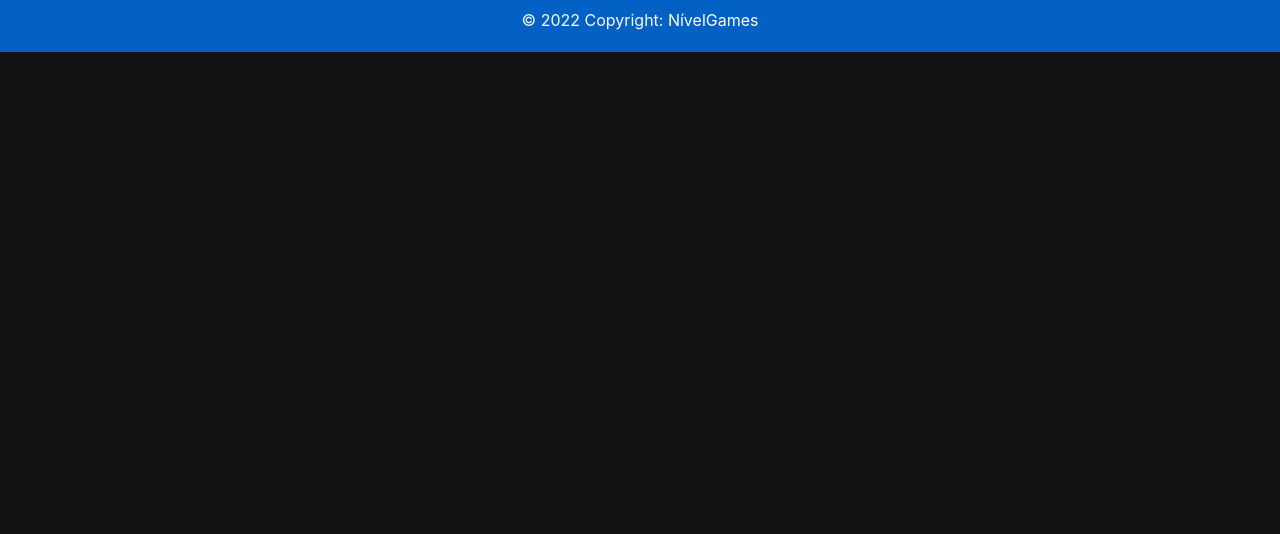
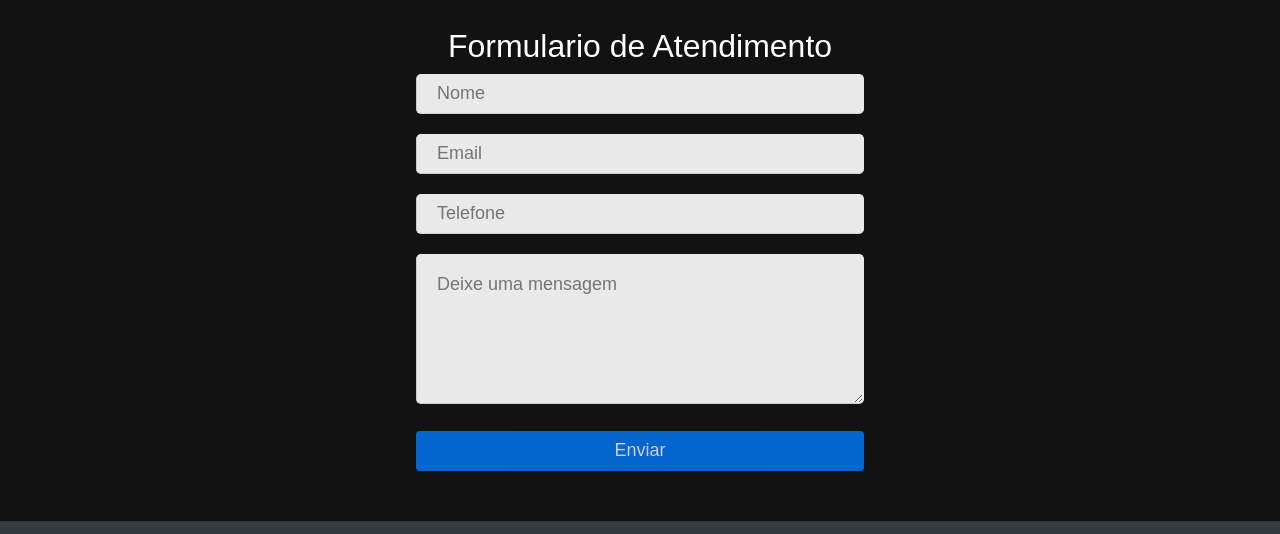
Before and after one commit to vinigabrielfeitosa/nivelgames, a plain HTML site: page Quemsomos.html in a window 1280 px wide. Shown: the part 1136-1670 px from the top of the page. Before the commit the page ends 1188 px from the top, so only its background shows below. Drawn offline with nearby package versions, Linux system fonts and the light colour scheme.

Commit message:
first commit

```diff
--- a/Quemsomos.html
+++ b/Quemsomos.html
@@ -68,11 +68,11 @@
   </script>
 
   <main class="banner" id="bannercapa">
-    <img src="imagens/About me.jpg" id="capabanner" alt="">
+    <img src="imagens/About me.jpg" width="90%" height="350px" id="capabanner" alt="">
   </main>
 
   <section class="quemsomos">
-  <h2 style="color: white; width: 100%; text-align: center;">Sobre a NivelGames</h2>
+  <h1 style="color: white; width: 100%; text-align: center;">Sobre a NivelGames</h1>
   <p id="pqs" style="text-align: center; color: white; font-size: 20px;">Fundada em 2022, a Nivel Games é a plataforma de jogos digitais,  com sede em São Paulo. É possível adquirir lançamentos, títulos clássicos e até mesmo coletâneas de jogos. Atualmente, a loja conta com um catálogo de mais de 100 jogos de empresas como Playstation e Xbox. </p>
   </section>
 
@@ -87,6 +87,22 @@
     <div class="textqs"><h2 style="margin-top: 0;">Suporte</h2> Nivel Games oferece suporte, fazendo de tudo para ajudá-lo em caso de problemas ou dúvidas.
     </div>
   </div>
+  </section>
+
+  <section class="quemsomos">
+    <h1 style="color: white; width: 100%; text-align: center;">Nossa Missão</h1>
+    <p id="pqs" style="text-align: center; color: white; font-size: 20px;">Oferecer ao cliente produtos de qualidade e preços baixo, buscando sempre oferecer o melhor atendimento.</p>
+  </section>
+
+  <section class="forms">
+      <form action="#" class="form-contact" method="post" tabindex="1">
+        <h2 style="text-align: center; color: white;">Formulario de Atendimento</h2>
+        <input type="text" class="form-contact-input" name="nome" placeholder="Nome" required />
+        <input type="email" class="form-contact-input" name="email" placeholder="Email" required />
+        <input type="tel" class="form-contact-input" name="tel" placeholder="Telefone" />
+        <textarea class="form-contact-textarea" name="conteudo" placeholder="Deixe uma mensagem" required></textarea>
+        <button type="submit" class="form-contact-button">Enviar</button>
+      </form>
   </section>
 
   <footer class="bg-dark text-light" style="background-color: #202020; margin-top: 30px;">
--- a/css/estilo.css
+++ b/css/estilo.css
@@ -170,6 +170,82 @@ a{
     width: 300px;
 }
 
+.forms{
+  margin-top: 30px;
+  display: flex;
+  flex-direction: row;
+  flex-wrap: wrap;
+  width: 100%;
+  /* border: 1px solid red; */
+  align-items: center;
+  justify-content: center;
+}
+
+.form-contact {
+  width: 35%;
+  font-family: "Arial", Times, serif;
+}
+
+.form-contact-input {
+  width: 100%;
+  color: #292929;
+  font-size: 18px;
+  background-color: #E9E9E9;
+  border: 1px solid #E9E9E9;
+  -moz-border-radius: 5px;
+  -webkit-border-radius: 5px;
+  border-radius: 5px;
+  height: 40px;
+  margin-bottom: 20px;
+  border-bottom: 1px solid #ccc;
+  border-left: 1px solid #ccc;
+  text-indent: 20px;
+}
+
+.form-contact-textarea {
+  width: 100%;
+  color: #292929;
+  font-size: 18px;
+  background-color: #E9E9E9;
+  border: 1px solid #E9E9E9;
+  -moz-border-radius: 5px;
+  -webkit-border-radius: 5px;
+  border-radius: 5px;
+  height: 150px;
+  margin-bottom: 20px;
+  border-bottom: 1px solid #ccc;
+  border-left: 1px solid #ccc;
+  text-indent: 20px;
+  padding-top: 16px;
+  padding-left: 0;
+  padding-right: 0;
+  font-family: "Arial", Times, serif;
+
+}
+
+.form-contact-button {
+  width: 100%;
+  font-size: 18px;
+  border-radius: 4px;
+  color: #fff;
+  height: 40px;
+  opacity: .8;
+  margin-bottom: 20px;
+  cursor: pointer;
+  background: #007bff;
+  display: block;
+  border: none;
+  transition: 1s;
+}
+
+.form-contact-button:hover {
+  opacity: 1;
+}
+
+.form-group{
+  color: white;
+}
+
 .subbanner1{
     display: flex;
     flex-direction: row;
@@ -334,14 +410,6 @@ a{
 
 }
 
-
-.formulario{
-  color: white;
-  margin-top: 20px;
-  text-align: center;
-  width: 100%;
-  border: 1px solid green;
-}
 
 /* CARDS */
 
@@ -546,6 +614,10 @@ a{
         margin-bottom: auto;
     }
 
+    .form-contact{
+      width: 100%;
+    }
+
     .card{
         width: 160px;
         height: 120px;
@@ -615,7 +687,7 @@ a{
       text-align: center;
       margin: 0;
       width: 100%;
-      border: 1px solid red;
+      /* border: 1px solid red; */
     }
 
     .quemsomos img{
@@ -637,7 +709,7 @@ a{
         width: 100%;
         text-align: center;
         color: white;
-        border: 1px solid red;
+        /* border: 1px solid red; */
         margin: 0;
       }
 
@@ -654,7 +726,7 @@ a{
         text-align: center;
         margin: 0;
         width: 100%;
-        border: 1px solid red;
+        /* border: 1px solid red; */
       }
 
       #jogosqs{
@@ -663,6 +735,6 @@ a{
         display: flex;
         flex-direction: row;
         flex-wrap: wrap;
-        border: 1px solid red;
+        /* border: 1px solid red; */
       }
 }
```
